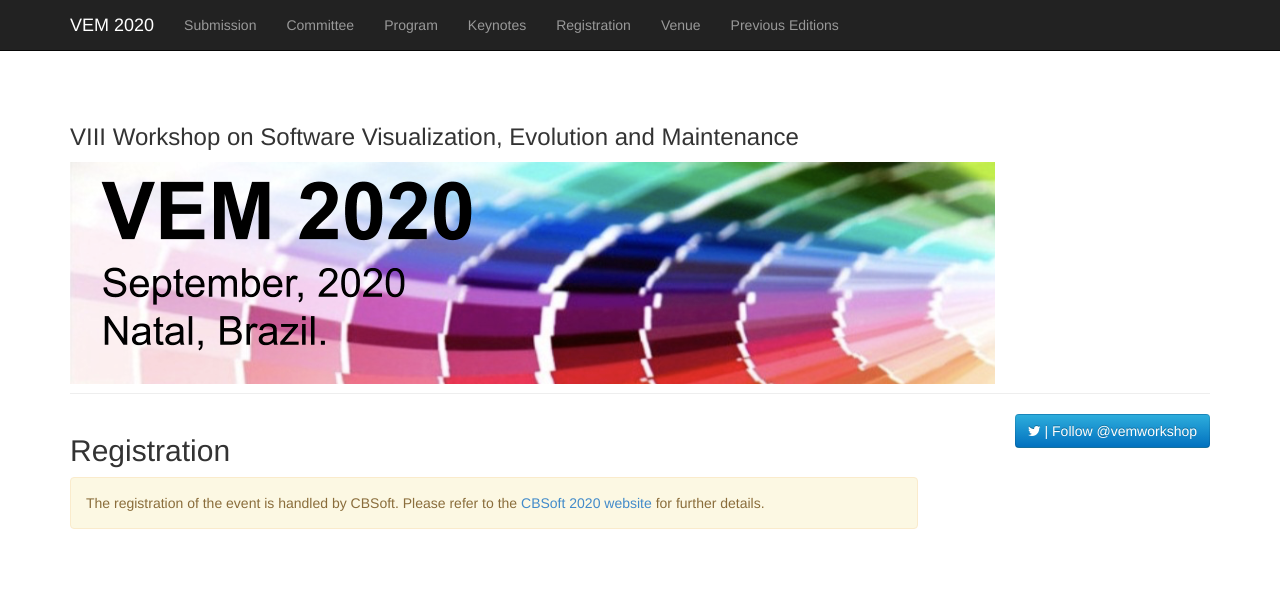
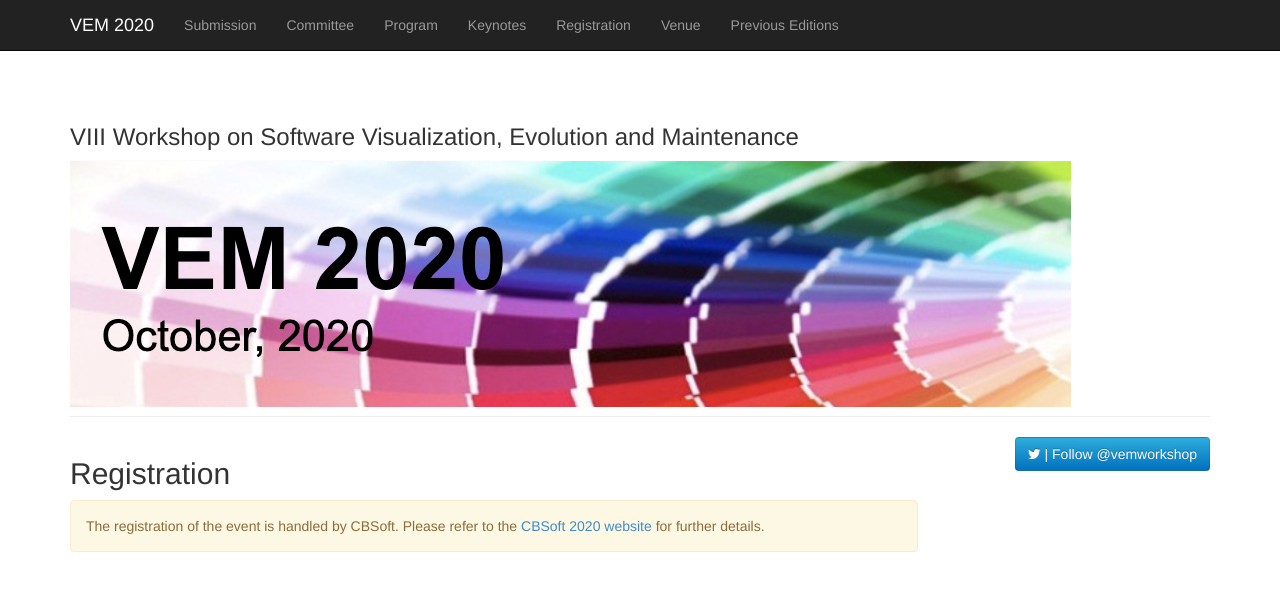
Before and after one commit to vem2020/vem2020, a plain HTML site: page registration.html in a window 1280 px wide. Drawn offline with nearby package versions, Linux system fonts and the light colour scheme.

Commit message:
Update registration.html

```diff
--- a/registration.html
+++ b/registration.html
@@ -57,7 +57,7 @@
 <h3>VIII Workshop on Software Visualization, Evolution and Maintenance</h3>
 </div>
 <div class="col-xs-12 col-sm-3">
-<div id="logo" class="img-responsive"> <img src="img/background_2020_cropped.png" alt="vissoft-logo"><br>
+<div id="logo" class="img-responsive"> <img src="img/background_2020_new.jpg" alt="vissoft-logo"><br>
 </div>
 </div>
 <div class="col-xs-12 col-sm-6"> </div>
```
